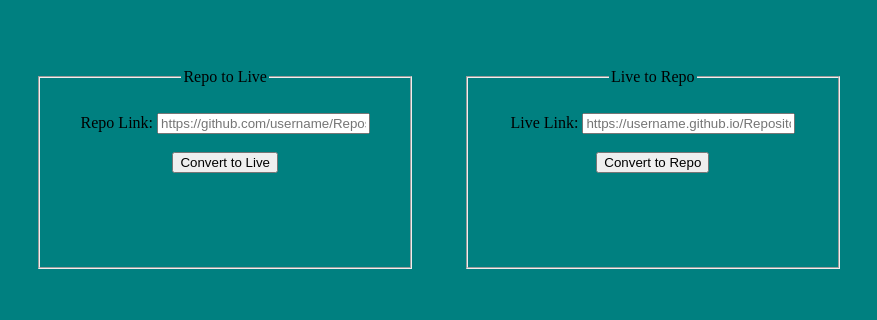
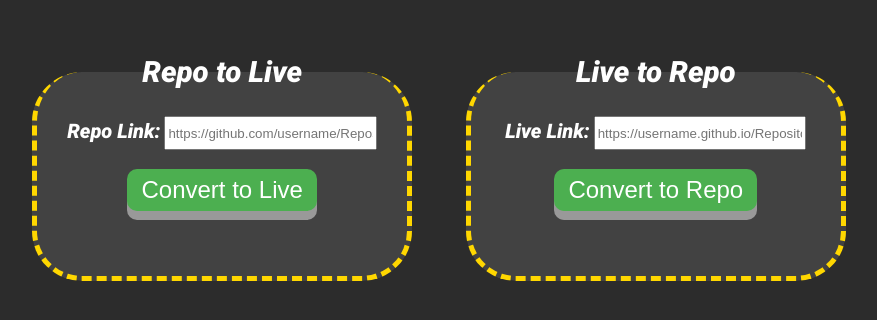
Before and after one commit to moegts/GitConvert, a plain HTML site: page index.html in a window 1280 px wide. Shown: the part 230-550 px from the top of the page, without its empty margins (201-1078 px from the left). Drawn offline with Linux system fonts and the light colour scheme.

Commit message:
add more CSS and fix font

```diff
--- a/CSS/style.css
+++ b/CSS/style.css
@@ -1,5 +1,8 @@
+@import url('https://fonts.googleapis.com/css2?family=Roboto:ital,wght@1,900&display=swap');
+
 body{
-    background-color: teal;
+    background-color: #2c2c2c;
+    font-family: 'Roboto', sans-serif;
 }
 main{
     height: 95vh;
@@ -24,10 +27,55 @@ main{
 
 fieldset{
     width: 27vw;
-    height: 20vh;
+    height: 23vh;
     padding-top: 27px;
+    color: white;
+    background-color: #424242;
+    border: dashed 5px gold;
+    border-radius: 50px;
+    border-spacing: 3px;
+    border-top-style: unset;
+}
+
+label{
+    font-size: 2.5vh;
 }
 
 input{
+    height: 3.5vh;
     width: 16vw;
 }
+
+legend{
+    padding-inline-start: 25px;
+    padding-inline-end: 25px;
+    font-size: 2.3vw;
+}
+
+a{
+    color: #f9d431;
+    font-size: 20px;
+}
+
+button {
+display: inline-block;
+padding: 7px 14px;
+font-size: 24px;
+cursor: pointer;
+text-align: center;
+text-decoration: none;
+outline: none;
+color: #fff;
+background-color: #4CAF50;
+border: none;
+border-radius: 10px;
+box-shadow: 0 9px #999;
+}
+
+button:hover {background-color: #3e8e41}
+
+button:active {
+background-color: #3e8e41;
+box-shadow: 0 3px #666;
+transform: translateY(2px);
+}
```
